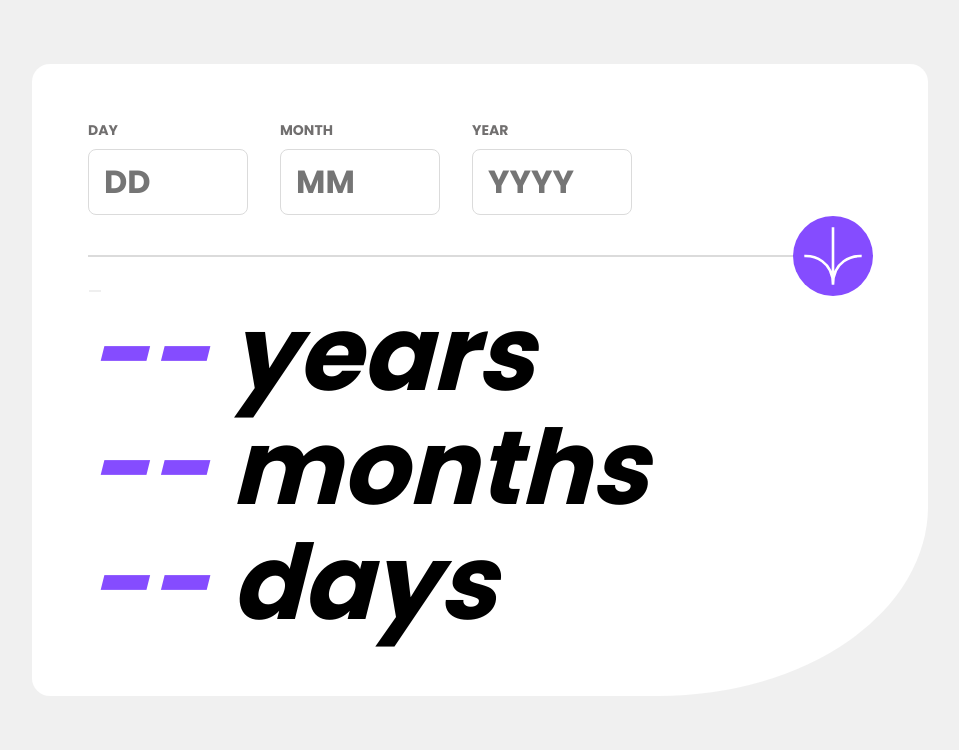
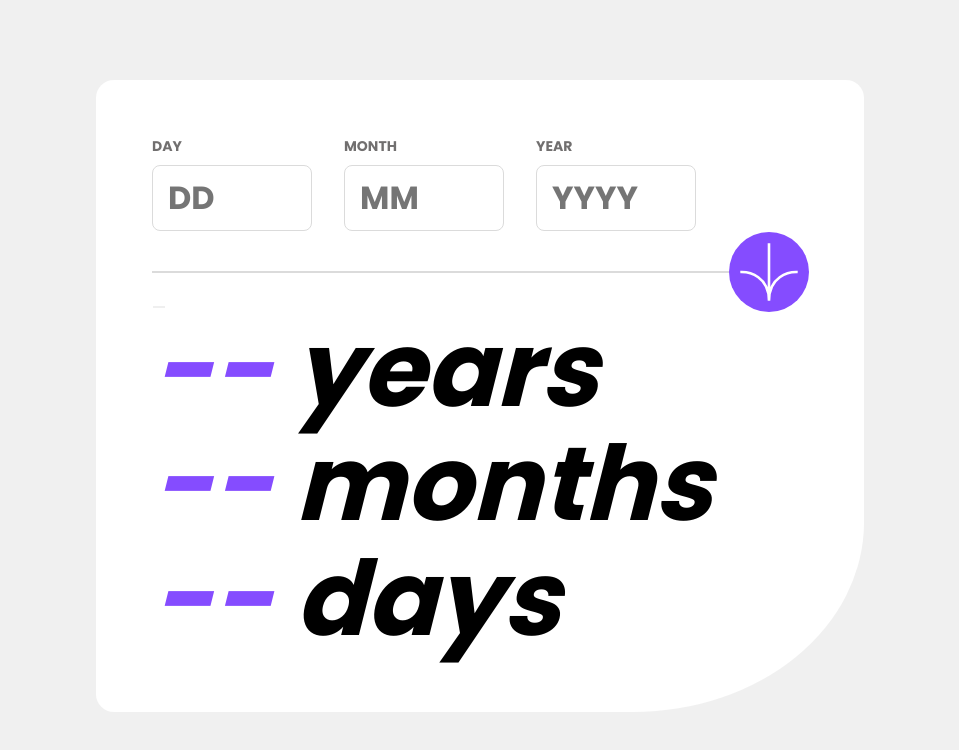
Before and after one commit to rahulmourya336/fm-age-calculator-app, a React (Vite) app: page / in a window 1280 px wide. Shown: the top 750 px of the page, without its empty margins (160-1119 px from the left). Built offline with nearby package versions, Linux system fonts and the light colour scheme.

Commit message:
update: app.css

```diff
--- a/src/App.css
+++ b/src/App.css
@@ -34,8 +34,8 @@ input[type="number"]::-webkit-outer-spin-button {
 
 .wrapper {
   background-color: var(--color-White);
-  width: 70vw;
-  margin: 8vh auto 40px auto;
+  width: 60vw;
+  margin: 10vh auto 40px auto;
   border-collapse: collapse;
   padding: 56px;
   border-radius: 18px 18px 30% 18px;
```
